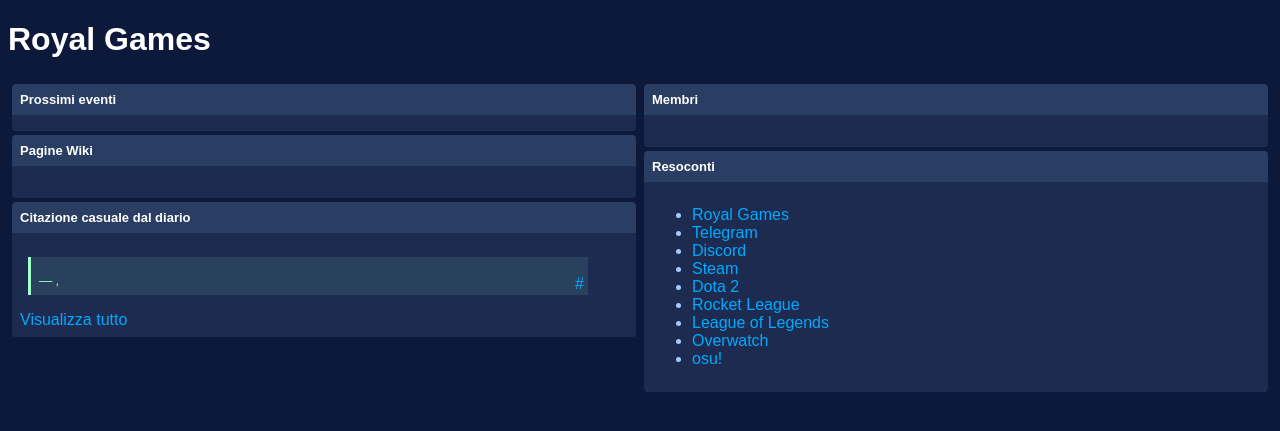
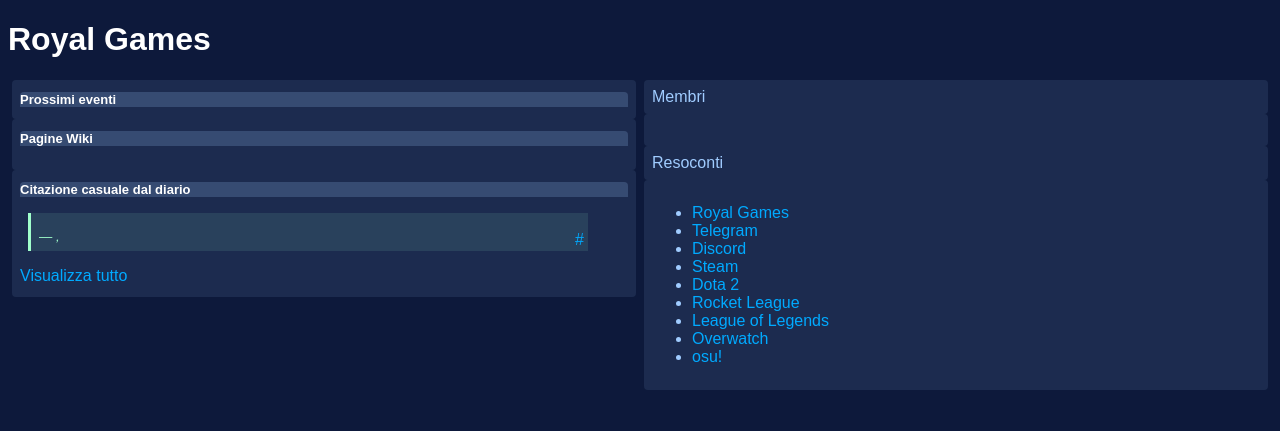
Before and after one commit to Steffo99/royalnet-5, a Flask app: template templates/main.html in a window 1280 px wide. Shown: the part 57-488 px from the top of the page. Run offline with Flask 2, Linux system fonts and the light colour scheme; the template is opened without the code that fills it, so the values that code supplies are empty; style sheets or scripts are compiled from the project's sources; parts of the project's set-up code (start-up, migrations or seed data) failed here and were passed over; some libraries are stand-ins or nearby versions.

Commit message:
idk some stuff

```diff
--- a/static/nryg.less
+++ b/static/nryg.less
@@ -147,7 +147,7 @@ nav {
     margin-left: 4px;
     margin-right: 4px;
 
-    &.upper-box {
+    .upper-box {
         margin-top: 4px;
         border-radius: 4px 4px 0 0;
         background-color: rgba(red(@text-color), green(@text-color), blue(@text-color), 0.2);
@@ -156,7 +156,7 @@ nav {
         font-weight: bold;
     }
 
-    &.lower-box {
+    .lower-box {
         margin-bottom: 4px;
         border-radius: 0 0 4px 4px;
     }
--- a/templates/main.html
+++ b/templates/main.html
@@ -10,31 +10,38 @@
     </h1>
     <div class="main-page">
         <div class="left">
-            <div class="box upper-box">
+            <div class="box">
+                <div class="upper-box">
                 Prossimi eventi
                 </div>
-            <div class="box lower-box">
+                <div class="lower-box">
                     {% for event in next_events %}
                         {% include "/components/event.html" %}
                     {% endfor %}
                 </div>
-            <div class="box upper-box">
+            </div>
+            <div class="box">
+                <div class="upper-box">
                     Pagine Wiki
                 </div>
-            <div class="box lower-box">
+                <div class="lower-box">
                     <ul>
                         {% for page in wiki_pages %}
                             <li><a href="/wiki/{{ page.key }}">{{ page.key }}</a></li>
                         {% endfor %}
                     </ul>
                 </div>
-            <div class="box upper-box">
+            </div>
+            <div class="box">
+                <div class="upper-box">
                     Citazione casuale dal diario
                 </div>
-            <div class="box lower-box">
+                <div class="lower-box">
                     {% include "components/diarioentry.html" %}
                     <a href="/diario">Visualizza tutto</a>
                 </div>
+            </div>
+
         </div>
         <div class="right">
             <div class="box upper-box">
--- a/templates/minis/dota.html
+++ b/templates/minis/dota.html
@@ -1,7 +1,7 @@
 <style>
 @font-face {
     font-family: "Radiance";
-    src: url("http://cdn.dota2.com/apps/dota2/fonts/radiance.eot?#iefix") format("embedded-opentype"), url("http://cdn.dota2.com/apps/dota2/fonts/radiance.woff") format("woff"), url("http://cdn.dota2.com/apps/dota2/fonts/radiance.ttf") format("truetype"), url("http://cdn.dota2.com/apps/dota2/fonts/radiance.svg#ywftsvg") format("svg");
+    src: url("https://cdn.dota2.com/apps/dota2/fonts/radiance.eot?#iefix") format("embedded-opentype"), url("https://cdn.dota2.com/apps/dota2/fonts/radiance.woff") format("woff"), url("https://cdn.dota2.com/apps/dota2/fonts/radiance.ttf") format("truetype"), url("https://cdn.dota2.com/apps/dota2/fonts/radiance.svg#ywftsvg") format("svg");
     font-style: normal;
     font-weight: normal;
 }
```
Also changed, not shown: db.py (+37 -0 lines), templates/profile.html (+7 -5 lines). Lines whose indentation alone changed are shown as unchanged.
